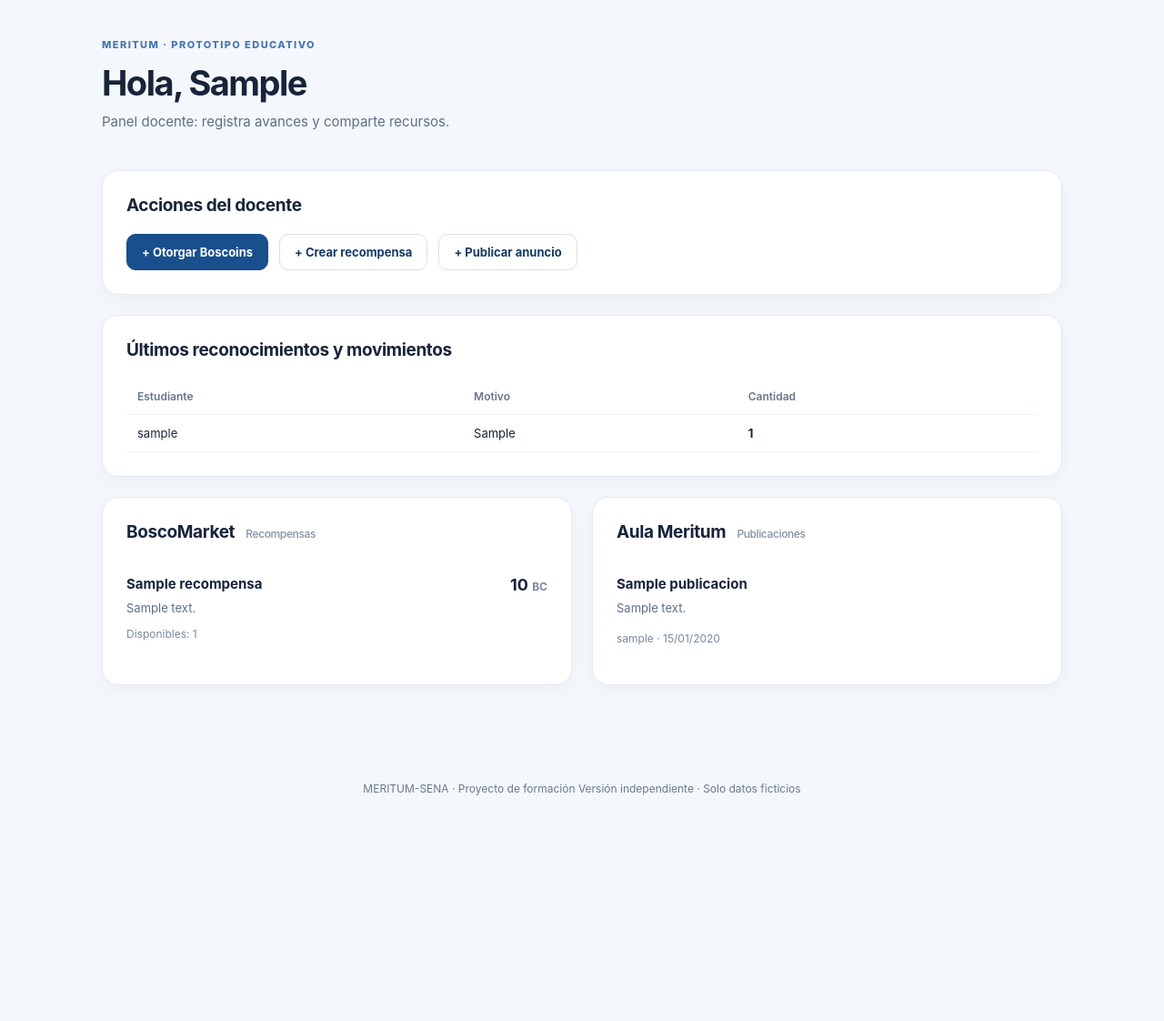
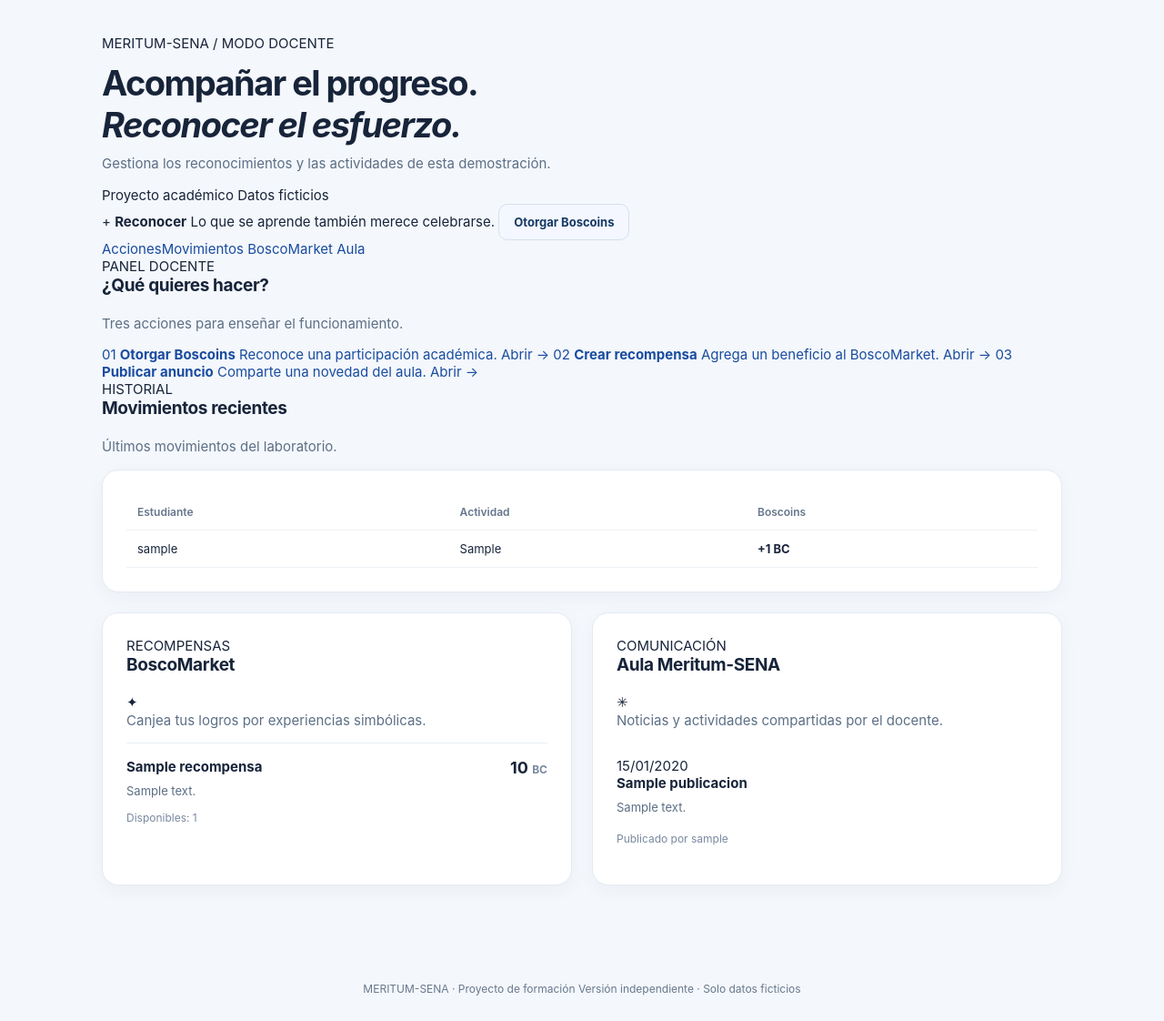
Before and after one commit to matepraxis/Meritum-SENA, a Django app: page / in a window 1280 px wide. Shown: the part 116-1238 px from the top of the page at 91% size. Before the commit the page ends 990 px from the top, so only its background shows below. Run offline with Django 5.2, Linux system fonts and the light colour scheme; a user stored in the database is signed in; tables that the repository leaves empty hold one stand-in row (values such as "Sample post").

Commit message:
PR3: paneles claros por rol para la demostración

```diff
--- a/aula/templates/aula/inicio.html
+++ b/aula/templates/aula/inicio.html
@@ -1,69 +1,142 @@
 {% extends 'aula/base.html' %}
 {% block contenido %}
-<div class="cabecera">
-  <div>
-    <span class="etiqueta">MERITUM · PROTOTIPO EDUCATIVO</span>
-    <h1>Hola, {{ user.first_name|default:user.username }}</h1>
-    <p>{% if docente %}Panel docente: registra avances y comparte recursos.{% else %}Tu participación construye tu trayectoria.{% endif %}</p>
+<section class="bienvenida" aria-labelledby="titulo-panel">
+  <div class="bienvenida-texto">
+    <span class="sobretitulo">MERITUM-SENA <span class="separador">/</span> {% if docente %}MODO DOCENTE{% else %}MODO ESTUDIANTE{% endif %}</span>
+    <h1 id="titulo-panel">{% if docente %}Acompañar el progreso.<br><em>Reconocer el esfuerzo.</em>{% else %}Cada logro cuenta.<br><em>Sigue avanzando.</em>{% endif %}</h1>
+    <p>{% if docente %}Gestiona los reconocimientos y las actividades de esta demostración.{% else %}Consulta tus Boscoins, explora las recompensas y descubre los anuncios.{% endif %}</p>
+    <div class="bienvenida-etiquetas">
+      <span>Proyecto académico</span>
+      <span>Datos ficticios</span>
+    </div>
   </div>
-  {% if not docente %}<div class="saldo"><small>Tus Boscoins</small><strong>{{ saldo }}</strong><span>Saldo disponible</span></div>{% endif %}
-</div>
+  {% if docente %}
+    <div class="resumen-visual" aria-label="Acceso docente">
+      <span class="resumen-simbolo" aria-hidden="true">+</span>
+      <strong>Reconocer</strong>
+      <span>Lo que se aprende también merece celebrarse.</span>
+      <a class="boton claro" href="{% url 'otorgar' %}">Otorgar Boscoins</a>
+    </div>
+  {% else %}
+    <div class="resumen-visual saldo" aria-label="Saldo disponible">
+      <span class="saldo-etiqueta">TUS BOSCOINS</span>
+      <strong class="saldo-cifra">{{ saldo }} <small>BC</small></strong>
+      <span>Saldo disponible</span>
+      <a class="boton claro" href="#boscomarket">Explorar recompensas</a>
+    </div>
+  {% endif %}
+</section>
+
+<nav class="enlaces-panel" aria-label="Secciones del panel">
+  {% if docente %}<a href="#acciones">Acciones</a><a href="#movimientos">Movimientos</a>{% else %}<a href="#movimientos">Mis Boscoins</a>{% endif %}
+  <a href="#boscomarket">BoscoMarket</a>
+  <a href="#aula">Aula</a>
+</nav>
 
 {% if docente %}
-<section class="acciones tarjeta">
-  <h2>Acciones del docente</h2>
-  <div class="botones">
-    <a class="boton primario" href="{% url 'otorgar' %}">+ Otorgar Boscoins</a>
-    <a class="boton secundario" href="{% url 'nueva_recompensa' %}">+ Crear recompensa</a>
-    <a class="boton secundario" href="{% url 'nueva_publicacion' %}">+ Publicar anuncio</a>
+<section id="acciones" class="seccion">
+  <div class="seccion-titulo">
+    <div><span class="sobretitulo">PANEL DOCENTE</span><h2>¿Qué quieres hacer?</h2></div>
+    <p>Tres acciones para enseñar el funcionamiento.</p>
   </div>
-</section>
-<section class="tarjeta">
-  <h2>Últimos reconocimientos y movimientos</h2>
-  <div class="tabla-scroll"><table><thead><tr><th>Estudiante</th><th>Motivo</th><th>Cantidad</th></tr></thead><tbody>
-    {% for mov in reconocimientos_recientes %}<tr><td>{{ mov.estudiante.username }}</td><td>{{ mov.motivo }}</td><td class="numero">{{ mov.cantidad }}</td></tr>
-    {% empty %}<tr><td colspan="3">Todavía no hay movimientos.</td></tr>{% endfor %}
-  </tbody></table></div>
-</section>
-{% else %}
-<section class="tarjeta">
-  <h2>Tu historial de Boscoins</h2>
-  <div class="tabla-scroll"><table><thead><tr><th>Fecha</th><th>Motivo</th><th>Boscoins</th></tr></thead><tbody>
-    {% for mov in movimientos %}<tr><td>{{ mov.fecha|date:"d/m/Y" }}</td><td>{{ mov.motivo }}</td><td class="numero">{{ mov.cantidad }}</td></tr>
-    {% empty %}<tr><td colspan="3">Aún no tienes movimientos.</td></tr>{% endfor %}
-  </tbody></table></div>
+  <div class="rejilla-acciones">
+    <a class="accion-item" href="{% url 'otorgar' %}">
+      <span class="accion-icono" aria-hidden="true">01</span>
+      <strong>Otorgar Boscoins</strong>
+      <span>Reconoce una participación académica.</span>
+      <span class="accion-enlace">Abrir →</span>
+    </a>
+    <a class="accion-item" href="{% url 'nueva_recompensa' %}">
+      <span class="accion-icono" aria-hidden="true">02</span>
+      <strong>Crear recompensa</strong>
+      <span>Agrega un beneficio al BoscoMarket.</span>
+      <span class="accion-enlace">Abrir →</span>
+    </a>
+    <a class="accion-item" href="{% url 'nueva_publicacion' %}">
+      <span class="accion-icono" aria-hidden="true">03</span>
+      <strong>Publicar anuncio</strong>
+      <span>Comparte una novedad del aula.</span>
+      <span class="accion-enlace">Abrir →</span>
+    </a>
+  </div>
 </section>
 {% endif %}
 
-<div class="columnas">
-  <section class="tarjeta">
-    <h2>BoscoMarket <small>Recompensas</small></h2>
+<section id="movimientos" class="seccion">
+  <div class="seccion-titulo">
+    <div><span class="sobretitulo">HISTORIAL</span><h2>{% if docente %}Movimientos recientes{% else %}Mis Boscoins{% endif %}</h2></div>
+    <p>{% if docente %}Últimos movimientos del laboratorio.{% else %}Consulta tus últimos reconocimientos y canjes.{% endif %}</p>
+  </div>
+  <div class="tarjeta">
+    <div class="tabla-scroll">
+      <table>
+        <thead><tr>{% if docente %}<th scope="col">Estudiante</th>{% else %}<th scope="col">Fecha</th>{% endif %}<th scope="col">Actividad</th><th scope="col">Boscoins</th></tr></thead>
+        <tbody>
+        {% if docente %}
+          {% for mov in reconocimientos_recientes %}
+            <tr><td>{{ mov.estudiante.username }}</td><td>{{ mov.motivo }}</td><td class="numero {% if mov.cantidad > 0 %}positivo{% else %}negativo{% endif %}">{% if mov.cantidad > 0 %}+{% endif %}{{ mov.cantidad }} BC</td></tr>
+          {% empty %}<tr><td colspan="3" class="vacio">Todavía no hay movimientos.</td></tr>{% endfor %}
+        {% else %}
+          {% for mov in movimientos %}
+            <tr><td>{{ mov.fecha|date:"d/m/Y" }}</td><td>{{ mov.motivo }}</td><td class="numero {% if mov.cantidad > 0 %}positivo{% else %}negativo{% endif %}">{% if mov.cantidad > 0 %}+{% endif %}{{ mov.cantidad }} BC</td></tr>
+          {% empty %}<tr><td colspan="3" class="vacio">Aún no tienes movimientos.</td></tr>{% endfor %}
+        {% endif %}
+        </tbody>
+      </table>
+    </div>
+  </div>
+</section>
+
+<div class="columnas seccion">
+  <section id="boscomarket" class="tarjeta tarjeta-seccion">
+    <div class="tarjeta-encabezado"><div><span class="sobretitulo">RECOMPENSAS</span><h2>BoscoMarket</h2></div><span class="icono-seccion" aria-hidden="true">✦</span></div>
+    <p class="tarjeta-descripcion">Canjea tus logros por experiencias simbólicas.</p>
     {% for recompensa in recompensas %}
       <div class="elemento">
-        <div><h3>{{ recompensa.nombre }}</h3><p>{{ recompensa.descripcion|default:"Recompensa pedagógica" }}</p><small>Disponibles: {{ recompensa.existencias }}</small></div>
-        <div class="elemento-derecha"><strong>{{ recompensa.costo }} <small>BC</small></strong>
+        <div class="elemento-cuerpo">
+          <h3>{{ recompensa.nombre }}</h3>
+          <p>{{ recompensa.descripcion|default:"Recompensa pedagógica" }}</p>
+          <small>{% if recompensa.existencias == 0 %}Agotada{% else %}Disponibles: {{ recompensa.existencias }}{% endif %}</small>
+        </div>
+        <div class="elemento-derecha">
+          <strong>{{ recompensa.costo }} <small>BC</small></strong>
           {% if not docente %}
             <form method="post" action="{% url 'canjear' recompensa.id %}">
               {% csrf_token %}
-              <button class="boton pequeno" type="submit" {% if recompensa.existencias == 0 or saldo < recompensa.costo %}disabled{% endif %}>Canjear</button>
+              <button class="boton pequeno" type="submit" {% if recompensa.existencias == 0 or saldo < recompensa.costo %}disabled aria-disabled="true"{% endif %}>
+                {% if recompensa.existencias == 0 %}Agotado{% elif saldo < recompensa.costo %}Saldo insuficiente{% else %}Canjear{% endif %}
+              </button>
             </form>
           {% endif %}
         </div>
       </div>
-    {% empty %}<p>El catálogo aún no tiene recompensas.</p>{% endfor %}
+    {% empty %}<p class="vacio">Todavía no hay recompensas disponibles.</p>{% endfor %}
   </section>
-  <section class="tarjeta">
-    <h2>Aula Meritum <small>Publicaciones</small></h2>
+
+  <section id="aula" class="tarjeta tarjeta-seccion">
+    <div class="tarjeta-encabezado"><div><span class="sobretitulo">COMUNICACIÓN</span><h2>Aula Meritum-SENA</h2></div><span class="icono-seccion" aria-hidden="true">✳</span></div>
+    <p class="tarjeta-descripcion">Noticias y actividades compartidas por el docente.</p>
     {% for publicacion in publicaciones %}
-      <article class="publicacion"><h3>{{ publicacion.titulo }}</h3><p>{{ publicacion.contenido|linebreaksbr }}</p><small>{{ publicacion.docente.username }} · {{ publicacion.fecha|date:"d/m/Y" }}</small></article>
-    {% empty %}<p>No hay anuncios todavía.</p>{% endfor %}
+      <article class="publicacion">
+        <span class="publicacion-fecha">{{ publicacion.fecha|date:"d/m/Y" }}</span>
+        <h3>{{ publicacion.titulo }}</h3>
+        <p>{{ publicacion.contenido|linebreaksbr }}</p>
+        <small>Publicado por {{ publicacion.docente.username }}</small>
+      </article>
+    {% empty %}<p class="vacio">Aún no se han publicado anuncios.</p>{% endfor %}
   </section>
 </div>
+
 {% if not docente %}
-<section class="tarjeta">
-  <h2>Mis canjes</h2>
-  {% for canje in canjes %}<p>{{ canje.fecha|date:"d/m/Y" }} · {{ canje.recompensa.nombre }} · {{ canje.costo_aplicado }} BC</p>
-  {% empty %}<p>No has realizado canjes.</p>{% endfor %}
+<section class="seccion" aria-labelledby="titulo-canjes">
+  <div class="seccion-titulo"><div><span class="sobretitulo">ACTIVIDAD</span><h2 id="titulo-canjes">Mis canjes</h2></div></div>
+  <div class="tarjeta">
+    <ul class="lista-canjes">
+      {% for canje in canjes %}
+        <li><span>{{ canje.recompensa.nombre }} <small>· {{ canje.fecha|date:"d/m/Y" }}</small></span><strong>-{{ canje.costo_aplicado }} BC</strong></li>
+      {% empty %}<li class="vacio">Todavía no has canjeado recompensas.</li>{% endfor %}
+    </ul>
+  </div>
 </section>
 {% endif %}
 {% endblock %}
```
